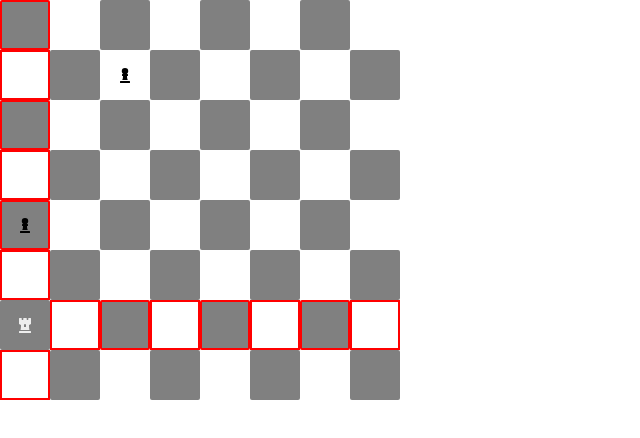
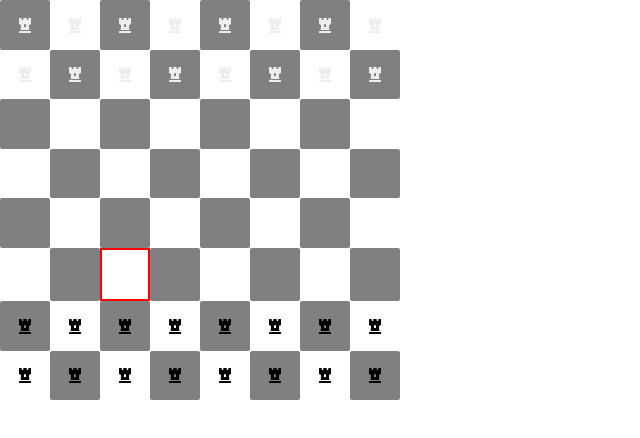
Before and after one commit to blmzv/chess, a React (Create React App) app: page / in a window 1280 px wide. Shown: the top 438 px of the page, without its empty margins (0-640 px from the left). Built offline with nearby package versions, Linux system fonts and the light colour scheme.

Commit message:
movies (2 variant)

```diff
--- a/src/App.js
+++ b/src/App.js
@@ -1,77 +1,17 @@
 import _ from 'lodash';
 
 import Board from './components/Board';
+import { board, pawn } from './lib/board';
 
+const figures = board.filter(({ movies }) => !!movies);
 
-const positions = [
-  [[0, 1], { color: 'white', piece: 'rook' }],
-  [[0, 3], { color: 'black', piece: 'pawn' }],
-  [[2, 6], { color: 'black', piece: 'pawn' }]
-];
-
-const possitinsSetter = (x, y) => _.flow([
-  positions => positions.find(
-    ([position]) => _.isEqual(position, [x, y])
-  ),
-  ([, vall] = []) => vall
-])(positions);
-
-const getBoardCoordinates = (length = 8) => (
-  _.flatten(
-    _.times(length, x =>
-      _.times(length, y => [x, y])
-    )
-  )
-);
-
-const add = (absVal, relVal, invert) => absVal + (invert ? -1 * relVal : relVal);
-
-const pawn = ([x, y], positions = []) => _.flow([
-  getBoardCoordinates,
-  moves => moves.filter(move =>
-    [
-      _.isEqual(move, [x, add(y, 1)]),
-      y === 1 && _.isEqual(move, [x, add(y, 2)])
-    ].some(e => e)
-  ),
-  moves => moves.filter(
-    move => {
-      console.log(move, positions, positions.find(([[, y]]) => move[1] === y));
-
-      return move;
-    }
-  ),
-  moves => moves.filter(
-    move => !positions.some(([[, y]]) => move[1] === y)
-  ),
-])();
-
-const rook = ([x, y], positions = []) => _.flow([
-  getBoardCoordinates,
-  moves => moves.filter(move => !_.isEqual(move, [x, y]) && (move[0] === x || move[1] === y)),
-  moves => moves.filter(move => positions.filter(([[,yy]]) => yy === y)),
-])();
-
-const getMoves = (piece, position, positions = []) => piece(position, positions);
-const setAtPosition = (positions, setter = _.noop) => positions.reduce(
-  (acc, [x, y]) => _.merge(
-    acc,
-    {
-      [y]: {
-        [x]: setter(x, y)
-      }
-    }
-  ), {}
-);
-
-
-const marks = setAtPosition(getMoves(rook, [0, 1], positions), () => true);
+console.log({ board });
 
 function App() {
   return (
     <Board
-      position={setAtPosition(getBoardCoordinates(), possitinsSetter)}
-      marks={marks}
+      figures={figures}
+      marks={pawn(figures[10], board)}
     />
   );
 }
--- a/src/components/Board/index.jsx
+++ b/src/components/Board/index.jsx
@@ -4,10 +4,15 @@ import Row from '../Row';
 import style from './index.module.css';
 
 
-const Bord = ({ length = 8, position = {}, marks={} }) =>
+const Bord = ({ length = 8, figures = [], marks = [] }) =>
     <div className={style.board}>
         {_.times(length, i => (
-            <Row key={`row-${i}`} length={length} position={position[i]} marks={marks[i]} />
+            <Row
+                key={`row-${i}`}
+                length={length}
+                figures={_.filter(figures, { y: i })}
+                marks={_.filter(marks, { y: i })}
+            />
         )).reverse()}
     </div>;
 
--- a/src/components/Figure/index.jsx
+++ b/src/components/Figure/index.jsx
@@ -20,7 +20,7 @@ const icons = {
     king: faChessKing
 };
 
-const Figure = ({ color, piece }) =>
-    <FontAwesomeIcon icon={icons[piece]} className={`${style.figure} ${style[color]}`} />;
+const Figure = ({ color, type }) =>
+    <FontAwesomeIcon icon={icons[type]} className={`${style.figure} ${style[color]}`} />;
 
 export default Figure;
--- a/src/components/Row/index.jsx
+++ b/src/components/Row/index.jsx
@@ -3,11 +3,15 @@ import _ from 'lodash';
 import Cell from '../Cell';
 
 
-const Row = ({ length, position = {}, marks={} }) =>
+const Row = ({ length, figures = [], marks = [] }) =>
     <div>
         {_.times(length, i =>
-            <Cell key={`cell-${i}`} figure={position[i]} marks={marks[i]} />
+            <Cell
+                key={`cell-${i}`}
+                figure={_.find(figures, { x: i })}
+                marks={_.find(marks, { x: i })}
+            />
         )}
     </div>;
 
-export default  Row;
+export default Row;
--- /dev/null
+++ b/src/lib/board.js
@@ -0,0 +1,94 @@
+
+import _ from 'lodash';
+
+const emptyBoard = lenght => (
+    (new Array(lenght)).map((_, y) =>
+        (new Array(lenght)).map((_, x) => (
+            { x, y }
+        ))
+    )
+);
+
+const figure = (vectors = []) => (position, board) => {
+    const coordinates = ['x', 'y'];
+    const rel = (zero, item) => coordinates.reduce(
+        (acc, z) => ({ ...acc, [z]: item[z] - zero[z] }),
+        item
+    );
+    const figures = _.filter(board, 'type');
+    const restrictions = (vector = []) =>
+        vector.filter(square =>
+            true || figures.every(figure =>
+                coordinates.every(z =>
+                    rel(position, square)[z] <= rel(position, figure)[z]
+                )
+            )
+            //&& _.find(figures, { [z]: square }).color !== color
+        );
+
+    return vectors.map(vector =>
+        board.filter(square =>
+            console.log({
+                board,
+                is: vector(rel(position, square)),
+                position,
+                square,
+                rel: rel(position, square),
+                vector
+            }) || vector(rel(position, square))
+        )
+    ).map(restrictions).flat();
+};
+
+export const pawn = figure([
+    ({ x, y }) => x === 0 && y === 1,
+]);
+
+const rook = figure([
+    ({ x, y }) => x > 0 && y === 0,
+    ({ x, y }) => x < 0 && y === 0,
+    ({ x, y }) => y > 0 && x === 0,
+    ({ x, y }) => y < 0 && x === 0,
+]);
+
+const knight = figure([
+    ({ x, y }) => x === 1 && y === 2,
+    ({ x, y }) => x === 1 && y === -2,
+    ({ x, y }) => x === 2 && y === 1,
+    ({ x, y }) => x === -2 && y === 1,
+]);
+
+const bishop = figure([
+    ({ x, y }) => x < 0 && y === x,
+    ({ x, y }) => x > 0 && y === x,
+    ({ x, y }) => y < 0 && y === x,
+    ({ x, y }) => y > 0 && y === x,
+]);
+
+const queen = (...args) => [
+    ...rook(...args),
+    ...bishop(...args),
+];
+
+const king = figure([
+    ({ x, y }) => x === 0 && y === 1,
+    ({ x, y }) => x === 1 && y === 1,
+    ({ x, y }) => x === 1 && y === 0,
+    ({ x, y }) => x === 1 && y === -1,
+    ({ x, y }) => x === 0 && y === -1,
+    ({ x, y }) => x === -1 && y === -1,
+    ({ x, y }) => x === -1 && y === 0,
+    ({ x, y }) => x === -1 && y === 1,
+]);
+
+export const board = [
+    [rook, knight, bishop, king, queen, bishop, knight, rook].map(movies => ({ movies, color: 'black' })),
+    _.times(8).map(_ => ({ movies: pawn, color: 'black' })),
+    ..._.times(4).map(e => _.times(8).map(e => ({ type: 'empty' }))),
+    _.times(8).map(_ => ({ movies: pawn, color: 'white' })),
+    [rook, knight, bishop, king, queen, bishop, knight, rook].map(movies => ({ movies, color: 'white' })),
+]
+    .map((row = [], y) => row.map((square = {}, x) => ({ ...square, x, y, type: 'rook' })))
+    .flat();
+
+// export const board = emptyBoard(8);
```
